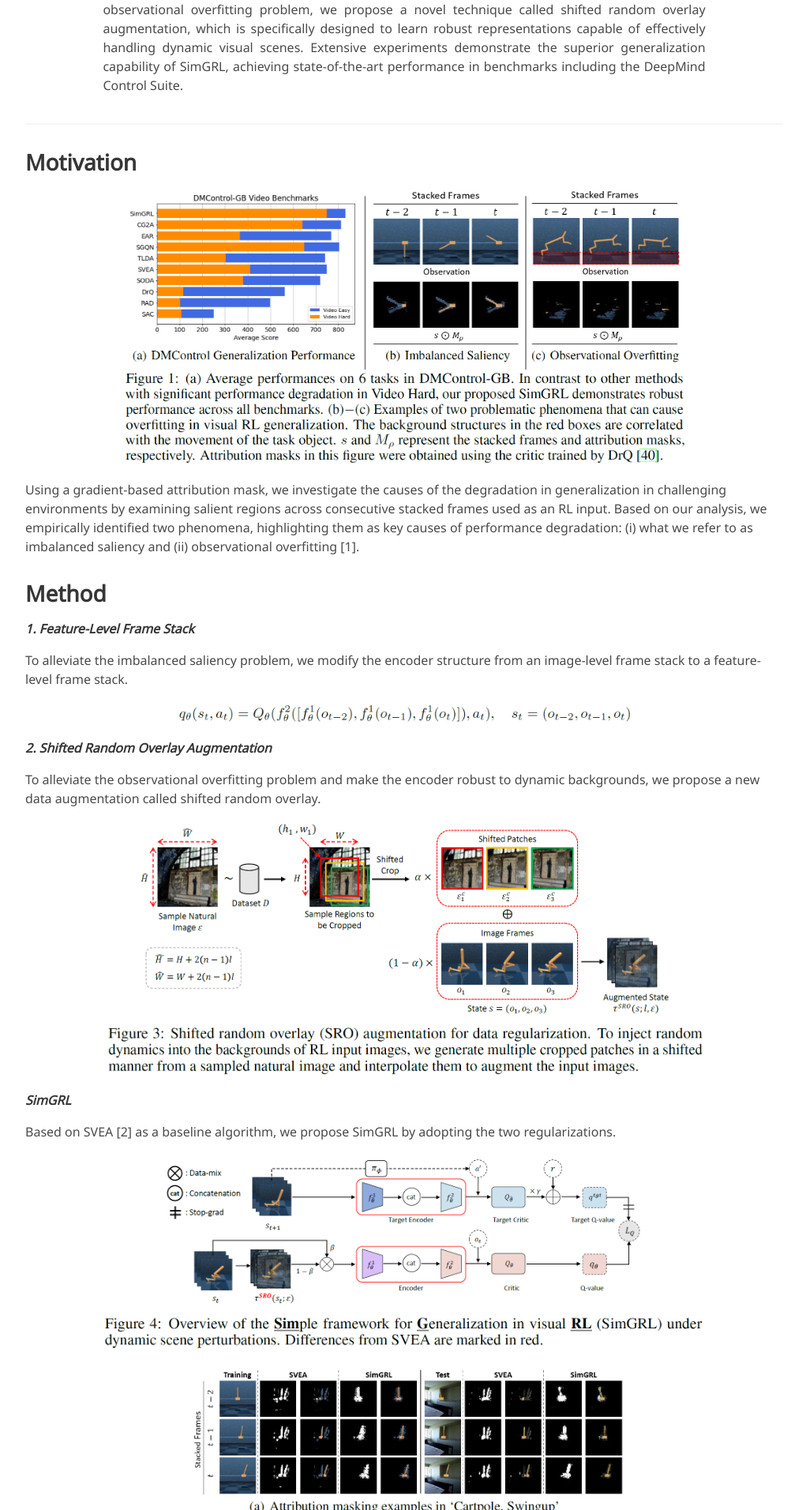
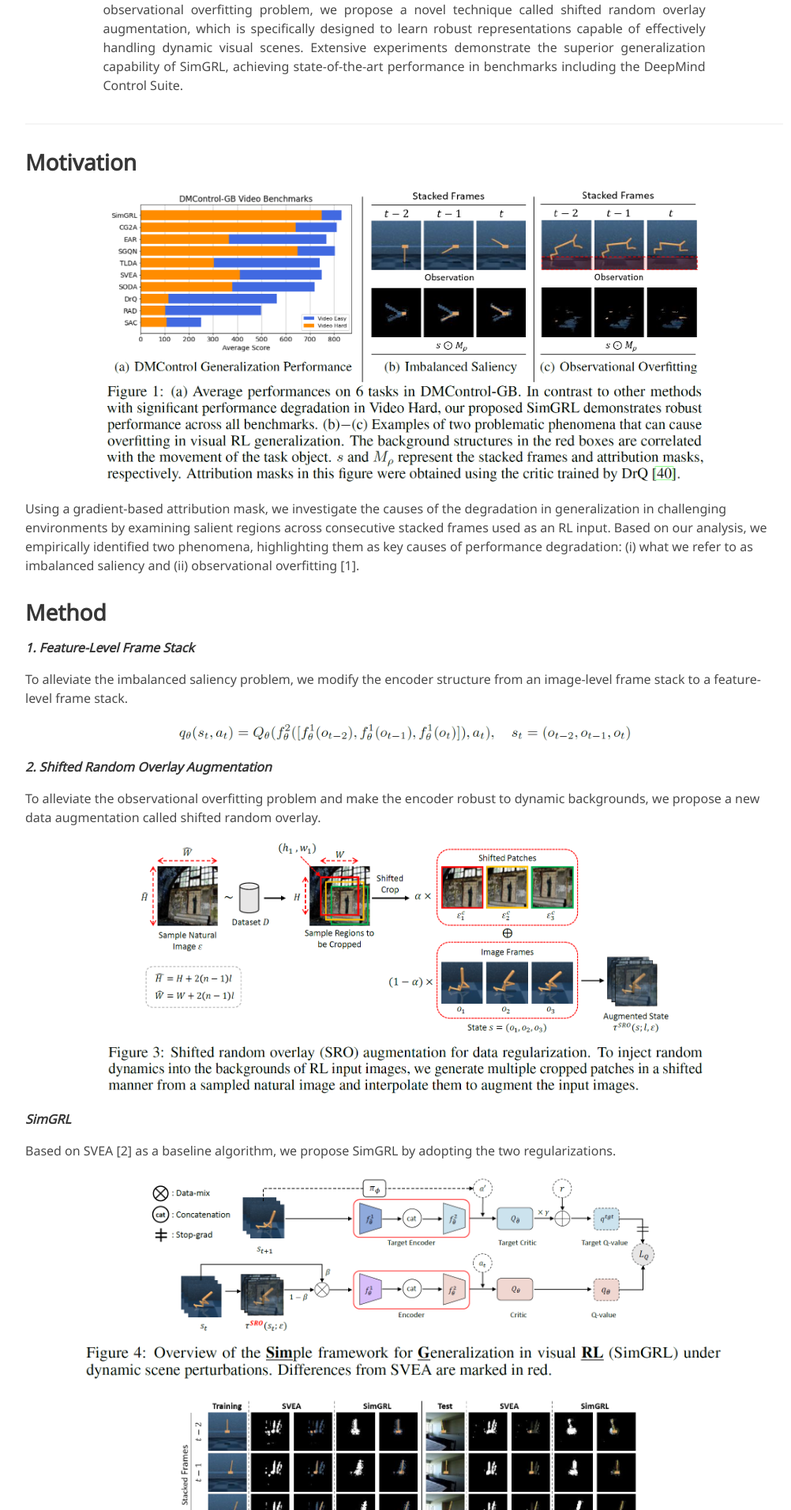
Before and after one commit to W-Song11/SimGRL, a Jekyll site: the page built from index.md, in a window 1280 px wide. Shown: the part 751-2663 px from the top of the page at 79% size, without its empty margins (128-1130 px from the left). Built offline with Jekyll 4.4.1, drawn with Linux system fonts in a browser that asks for light colours; some web fonts are replaced.

Commit message:
Update index.md

```diff
--- a/index.md
+++ b/index.md
@@ -45,7 +45,7 @@ DeepMind Control Suite.
 
 ## Motivation
 <p align="center">
-<img src="./static/image/fig1.PNG" align="center" width="75%">
+<img src="./static/image/fig1.PNG" align="center" width="80%">
 </p>
 
 Using a gradient-based attribution mask, we investigate the causes of the degradation in generalization in challenging environments by examining salient regions across consecutive stacked frames used as an RL input. Based on our analysis, we empirically identified two phenomena, highlighting them as key causes of performance degradation: (i) what we refer to as imbalanced saliency and (ii) observational overfitting [1].
@@ -72,18 +72,18 @@ To alleviate the observational overfitting problem and make the encoder robust t
 Based on SVEA [2] as a baseline algorithm, we propose SimGRL by adopting the two regularizations.
 
 <p align="center">
-<img src="./static/image/fig_simgrl_overview.PNG" align="center" width="80%">
+<img src="./static/image/fig_simgrl_overview.PNG" align="center" width="85%">
 </p>
 
 <p align="center">
-<img src="./static/image/fig_masking.PNG" align="center" width="80%">
+<img src="./static/image/fig_masking.PNG" align="center" width="85%">
 </p>
 
 ## Results
 *__DMControl-GB__*
 
 <p align="center">
-<img src="./static/image/fig_result.PNG" align="center" width="75%">
+<img src="./static/image/fig_result.PNG" align="center" width="80%">
 </p>
 
 <p align="center">
```
